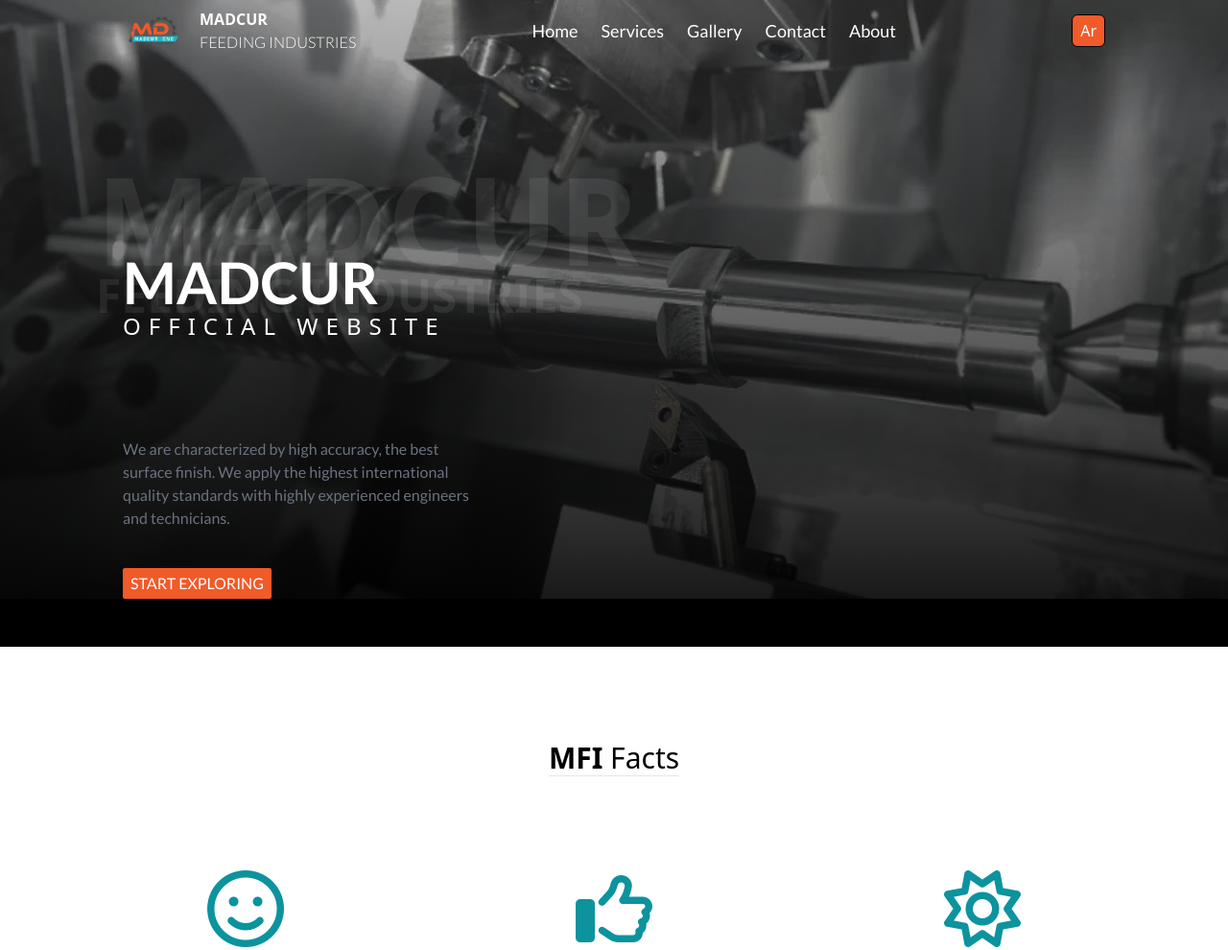
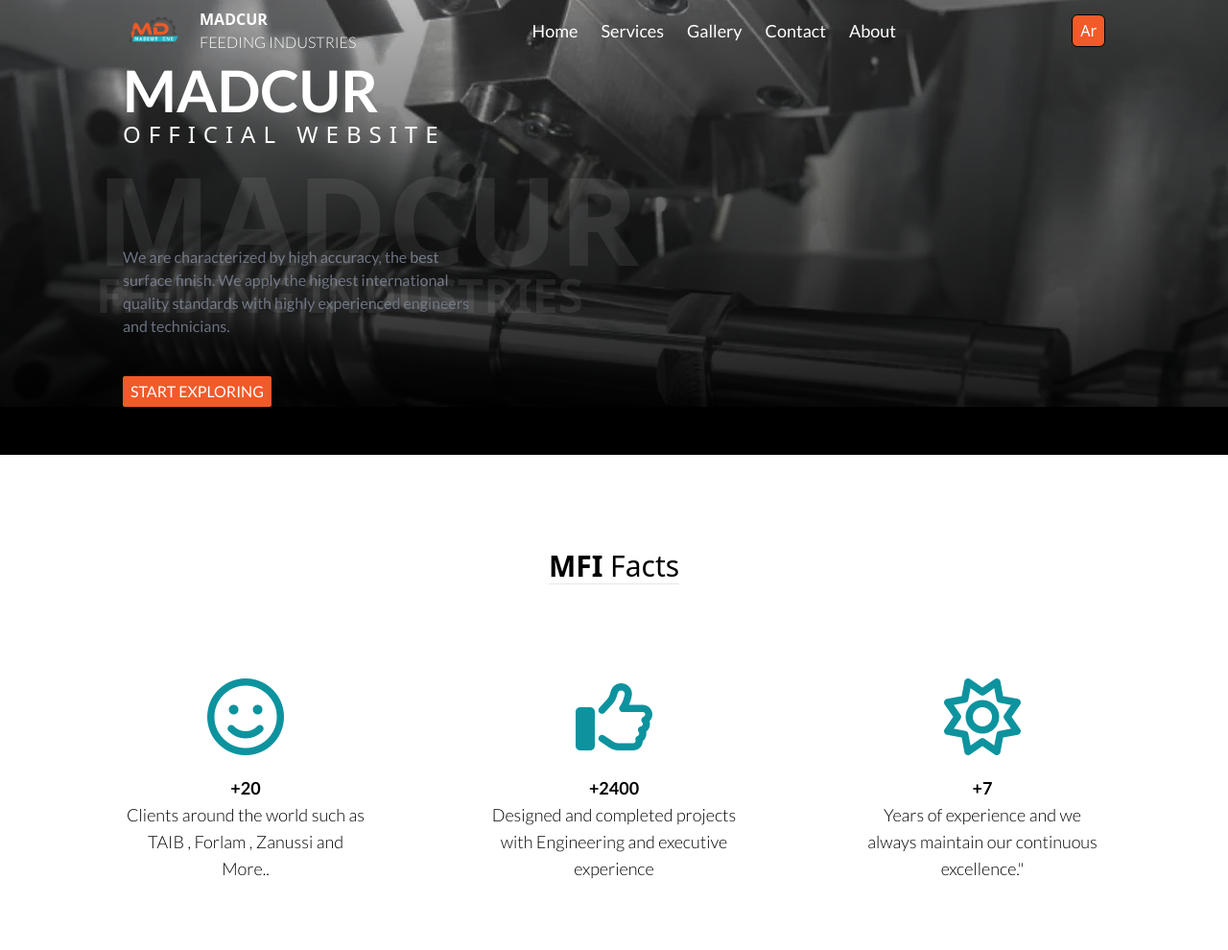
Before and after one commit to Bashbory/edits, a website: page index.html in a window 1280 px wide. Shown: the top 990 px of the page at 96% size. Drawn offline with Linux system fonts and the light colour scheme.

Commit message:
Update index.html

```diff
--- a/index.html
+++ b/index.html
@@ -16,7 +16,7 @@
 </head>
 <body class="bg-black ">
   <!-- post nav  -->
-  <div class="w-[100%] text-white bg-center bg-cover max-sm:text-center max-sm:w-[100%] "style="background-image:linear-gradient(rgba(80, 80, 80, 0.4), rgba(0, 0, 0, 0.9)), url(./img/NC.webp);  ">
+  <div class="w-[100%] text-white  bg-cover max-sm:text-center max-sm:w-[100%] "style="background-image:linear-gradient(rgba(80, 80, 80, 0.4), rgba(0, 0, 0, 0.9)), url(./img/NC.webp);  ">
     <header class=" max-w-screen-lg  text-white   flex items-center justify-center mx-auto">
       <div class="container mx-auto  flex items-center ">
           <img class="h-16 " src="./img/logo.png" alt="" />
@@ -109,7 +109,7 @@
       <p class=" font-bold text-5xl opacity-[0.08] absolute pt-[220px] pl-[100px]  ">FEEDING INDUSTRIES</p>
     </div>
 
-    <div class="pt-[200px]  max-w-screen-lg ml-auto mr-auto ">
+    <div class="pt-[275px]  max-w-screen-lg ml-auto mr-auto ">
 
       <p class="font-maven font-bold text-6xl ">MADCUR</p>
       <p class="pb-[80px] tracking-[8px] text-2xl">OFFICIAL WEBSITE</p>
```
